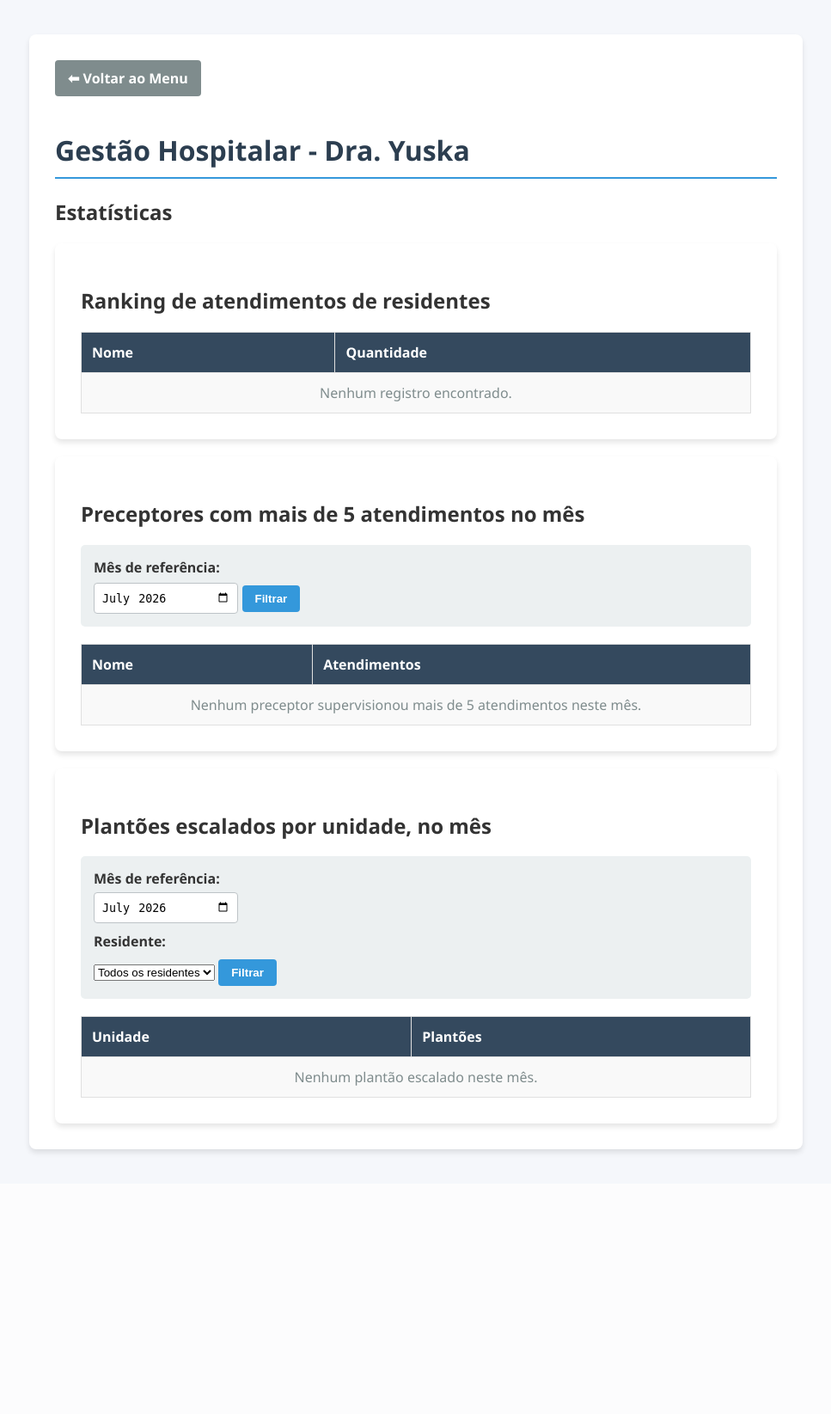
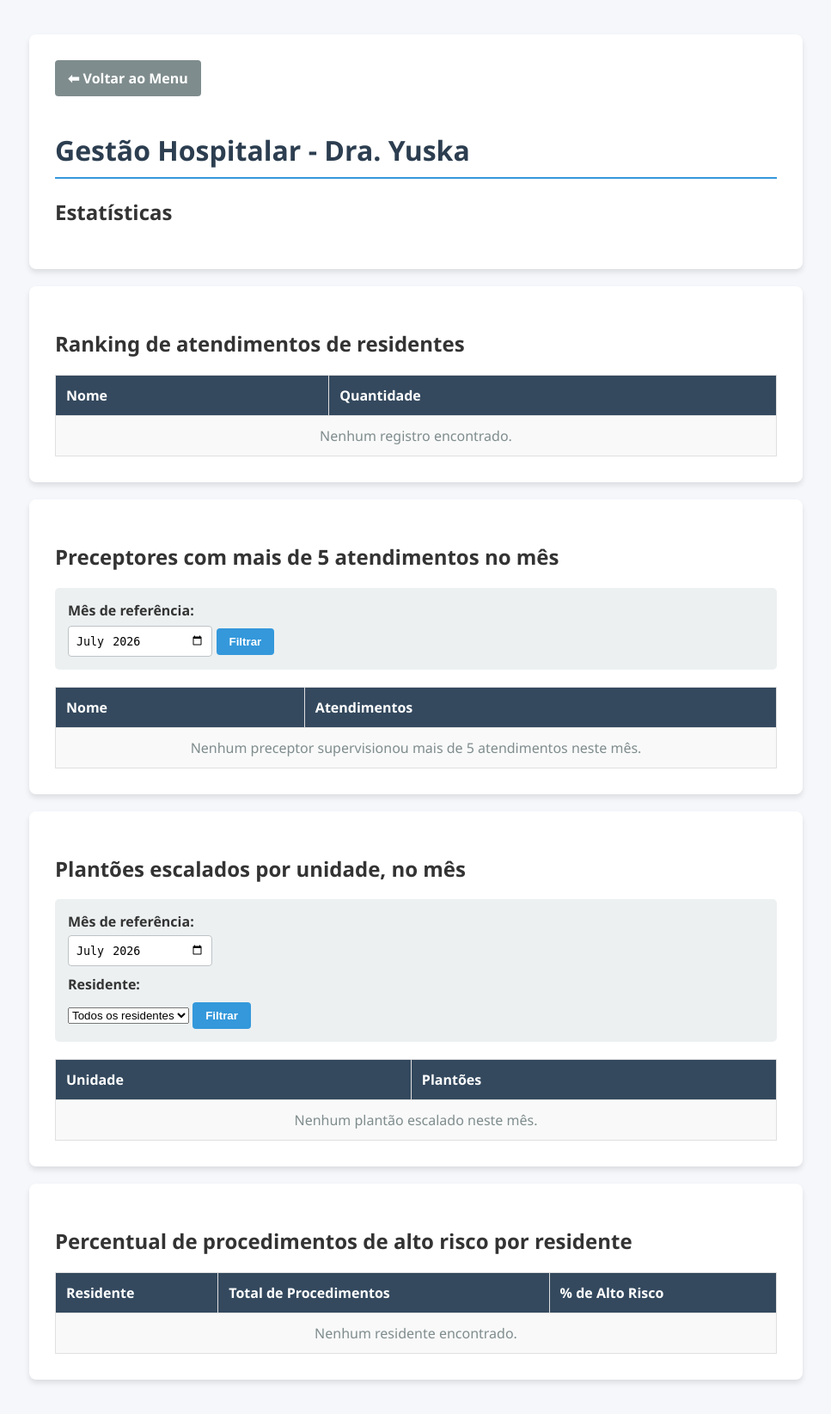
Before and after one commit to euvictoroliveira/Projeto-banco-de-dados-Parte-I, a Flask app: page /estatisticas in a window 1280 px wide. Shown: the whole page at 86% size, without its empty margins (156-1123 px from the left). Before the commit the page ends 1343 px from the top, so only its background shows below. Run offline with Flask 3, Linux system fonts and the light colour scheme.

Commit message:
[etapa 2] Adiciona consulta avançada 'get_percentual_alto_risco_por_residente' em ORM

```diff
--- a/routes/estatisticas.py
+++ b/routes/estatisticas.py
@@ -4,9 +4,9 @@
 
 from flask import Blueprint, render_template, request
 from datetime import date
-from sqlalchemy import select, func, extract, and_
+from sqlalchemy import select, func, extract, and_, case, cast, Numeric
 from sqlalchemy.orm import Session
-from models import Residente, Pessoa, Atendimento, Preceptor, Unidade, Escala
+from models import Residente, Pessoa, Atendimento, Preceptor, Unidade, Escala, Procedimento, ProcedimentoRealizado
 import database
 
 #ranking_residentes_bp = Blueprint("ranking_residentes", __name__)
@@ -94,6 +94,59 @@ def get_plantoes_por_unidade(ano, mes, id_residente=None):
 
     return query.all()
 
+# percentual de procedimentos de alto risco realizados por cada residente
+def get_percentual_alto_risco_por_residente():
+    # Total de procedimentos realizados pelo residente
+    # se o residente não tem nenhum procedimento, vira 0
+    total_procedimentos = func.coalesce(
+        func.sum(ProcedimentoRealizado.quantidade), 0
+    )
+
+    # Total de procedimentos de risco alto
+    procedimentos_alto_risco = func.coalesce(
+        func.sum(
+            case(
+                (Procedimento.nivel_risco == 'ALTO', ProcedimentoRealizado.quantidade),
+                else_=0
+            )
+        ), 0
+    )
+
+    # NULLIF evita divisão por zero.
+    # COALESCE por fora transforma o resultado nulo (quando o residente não tem nenhum
+    # procedimento) em 0%, em vez de deixar como "sem dado".
+    percentual_alto_risco = func.coalesce(
+        func.round(
+            cast(procedimentos_alto_risco, Numeric) * 100 /
+            cast(func.nullif(total_procedimentos, 0), Numeric),
+            2
+        ), 0
+    )
+
+    query = database.db.session.query(
+        Pessoa.nome,
+        total_procedimentos.label('total_procedimentos'),
+        percentual_alto_risco.label('percentual_alto_risco')
+    ).select_from(Residente).outerjoin(
+        Atendimento, Atendimento.id_residente == Residente.id_profissional
+    ).outerjoin(
+        ProcedimentoRealizado,
+        and_(
+            ProcedimentoRealizado.id_atendimento == Atendimento.id_atendimento,
+            ProcedimentoRealizado.is_removido == False
+        )
+    ).outerjoin(
+        Procedimento, Procedimento.id_procedimento == ProcedimentoRealizado.id_procedimento
+    ).outerjoin(
+        Pessoa, Pessoa.id_pessoa == Residente.id_profissional
+    ).group_by(
+        Pessoa.id_pessoa, Pessoa.nome
+    ).order_by(
+        Pessoa.nome
+    )
+
+    return query.all()
+
 @estatisticas_bp.route('/estatisticas', methods=['GET'])
 def estatisticas():
 
@@ -132,6 +185,7 @@ def estatisticas():
 
     lista_residentes = get_lista_residentes()
     plantoes_por_unidade = get_plantoes_por_unidade(ano_plantoes, mes_plantoes, id_residente_selecionado)
+    percentual_alto_risco = get_percentual_alto_risco_por_residente()
 
     return render_template(
         'estatisticas.html',
@@ -141,7 +195,8 @@ def estatisticas():
         plantoes_por_unidade=plantoes_por_unidade,
         mes_plantoes_selecionado=mes_plantoes_selecionado,
         lista_residentes=lista_residentes,
-        id_residente_selecionado=id_residente_selecionado
+        id_residente_selecionado=id_residente_selecionado,
+        percentual_alto_risco=percentual_alto_risco
     )
 
 # Tempo médio de duração dos atendimentos por residente
--- a/templates/estatisticas.html
+++ b/templates/estatisticas.html
@@ -3,7 +3,7 @@
 <head>
     <meta charset="UTF-8">
     <meta name="viewport" content="width=device-width, initial-scale=1.0">
-    <title>Hospital Dra. Yuska - atendimentos</title>
+    <title>Hospital Dra. Yuska - estatísticas</title>
     <link rel="stylesheet" href="{{ url_for('static', filename='style.css') }}">
 </head>
 <body class="pagina-interna">
@@ -13,6 +13,7 @@
 
     <h1>Gestão Hospitalar - Dra. Yuska</h1>
     <h2>Estatísticas</h2>
+</div>
 
 <div class="container">
 
@@ -117,6 +118,30 @@
 
 </div>
 
+<div class="container">
+
+    <h2>Percentual de procedimentos de alto risco por residente</h2>
+
+    <table>
+        <tr>
+            <th>Residente</th>
+            <th>Total de Procedimentos</th>
+            <th>% de Alto Risco</th>
+        </tr>
+
+        {% for nome, total, percentual in percentual_alto_risco %}
+        <tr>
+            <td>{{ nome }}</td>
+            <td>{{ total }}</td>
+            <td>{{ "%.2f"|format(percentual) }}%</td>
+        </tr>
+        {% else %}
+        <tr>
+            <td colspan="3" class="vazio">Nenhum residente encontrado.</td>
+        </tr>
+        {% endfor %}
+    </table>
+
 </div>
 
 </body>
```
Lines whose indentation alone changed are shown as unchanged.
